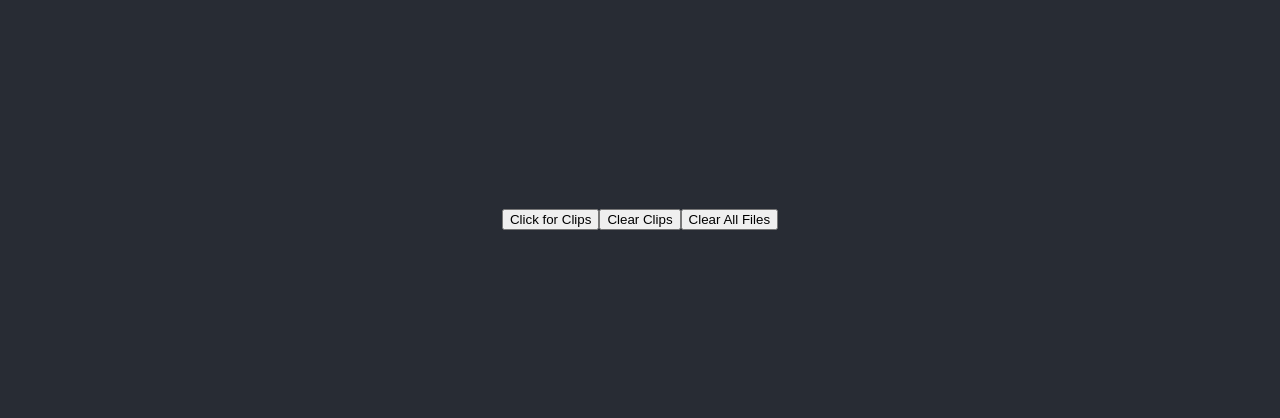
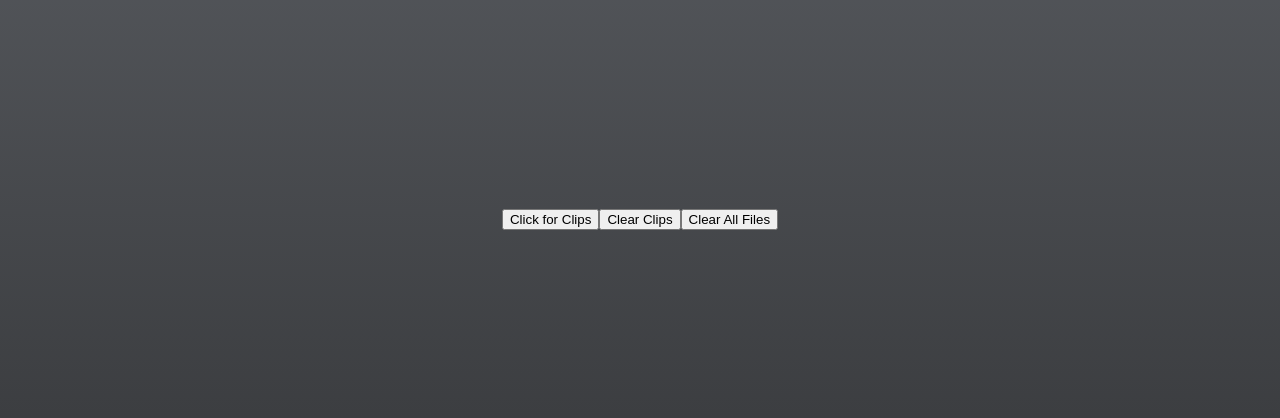
Before and after one commit to brandonhrowe/the-big-splice, a React (Create React App) app in the folder the_big_splice_frontend/: page / in a window 1280 px wide. Shown: the part 186-604 px from the top of the page. Built offline with nearby package versions, Linux system fonts and the light colour scheme.

Commit message:
styling started

```diff
--- a/the_big_splice_frontend/public/index.html
+++ b/the_big_splice_frontend/public/index.html
@@ -19,7 +19,7 @@
       work correctly both with client-side routing and a non-root public URL.
       Learn how to configure a non-root public URL by running `npm run build`.
     -->
-    <title>React App</title>
+    <title>The Big Splice</title>
   </head>
   <body>
     <noscript>You need to enable JavaScript to run this app.</noscript>
--- a/the_big_splice_frontend/src/App.css
+++ b/the_big_splice_frontend/src/App.css
@@ -1,27 +1,42 @@
-.App {
+body {
   text-align: center;
 }
 
-.App-logo {
-  animation: App-logo-spin infinite 20s linear;
-  height: 40vmin;
-  pointer-events: none;
-}
-
 .App-header {
-  background-color: #282c34;
+  background-image: linear-gradient(#595c61, #0c0c0c);
   min-height: 100vh;
+  background-size: 100% 200%;
+  background-attachment: fixed;
+  background-position: 50% 0%;
   display: flex;
   flex-direction: column;
   align-items: center;
   justify-content: center;
   font-size: calc(10px + 2vmin);
   color: white;
+  transition: background-position 1.5s linear;
+  overflow: hidden;
+}
+
+.App-header.playing {
+  background-position: 50% 100%;
 }
 
 .App-link {
   color: #61dafb;
 }
+
+.logo {
+  animation: App-logo-spin infinite 20s linear;
+  height: 40vmin;
+  pointer-events: none;
+}
+
+.thumbnails {
+  display: flex;
+  justify-content: space-evenly;
+}
+
 
 @keyframes App-logo-spin {
   from {
--- a/the_big_splice_frontend/src/App.js
+++ b/the_big_splice_frontend/src/App.js
@@ -24,7 +24,7 @@ export default class App extends Component {
   async loadClips() {
     try {
       this.setState({
-        isLoading: true
+        isLoading: true,
       });
       const { data } = await axios.post("/api/clips/", {});
       this.setState({
@@ -68,7 +68,12 @@ export default class App extends Component {
   async clearAllFiles() {
     try {
       const { clips, main } = this.state;
-      const { data } = await axios.post("/api/remove/", { clips, main });
+      const { data } = await axios.post("/api/all/remove/", { clips, main });
+      this.setState({
+        clips: [],
+        main: '',
+        isPlaying: false
+      })
       console.log(data);
     } catch (error) {
       console.log(error);
@@ -93,6 +98,9 @@ export default class App extends Component {
     try {
       const { clips } = this.state;
       const { data } = await axios.post("/api/clips/remove/", { clips });
+      this.setState({
+        clips: []
+      })
       console.log(data);
     } catch (error) {
       console.log(error);
@@ -102,7 +110,7 @@ export default class App extends Component {
   render() {
     const { clips, main, isLoading, isPlaying } = this.state;
     return (
-      <div className="App-header">
+      <div className={`App-header ${isPlaying && "playing"}`}>
         {isLoading ? (
           <Loading />
         ) : isPlaying && main ? (
--- a/the_big_splice_frontend/src/components/Loading.js
+++ b/the_big_splice_frontend/src/components/Loading.js
@@ -1,9 +1,11 @@
 import React from 'react'
+import logo from '../BigSplice_icon.svg'
 
 const Loading = props => {
   return (
     <div>
       <h1>Loading...</h1>
+      <img src={logo} className="logo" alt="logo" />
     </div>
   )
 }
--- a/the_big_splice_frontend/src/components/Thumbnails.js
+++ b/the_big_splice_frontend/src/components/Thumbnails.js
@@ -3,7 +3,7 @@ import React from 'react'
 const Thumbnails = props => {
   const {clips} = props
   return (
-    <div>
+    <div className="thumbnails">
       {clips.map((clip, index) => (
         <div key={index}>
           <img src={`/static/${clip}_Thumbnail.jpg`} alt={`thumbnail_${index}`} />
```
Also changed, not shown: the_big_splice_frontend/src/BigSplice_Icon.svg.
